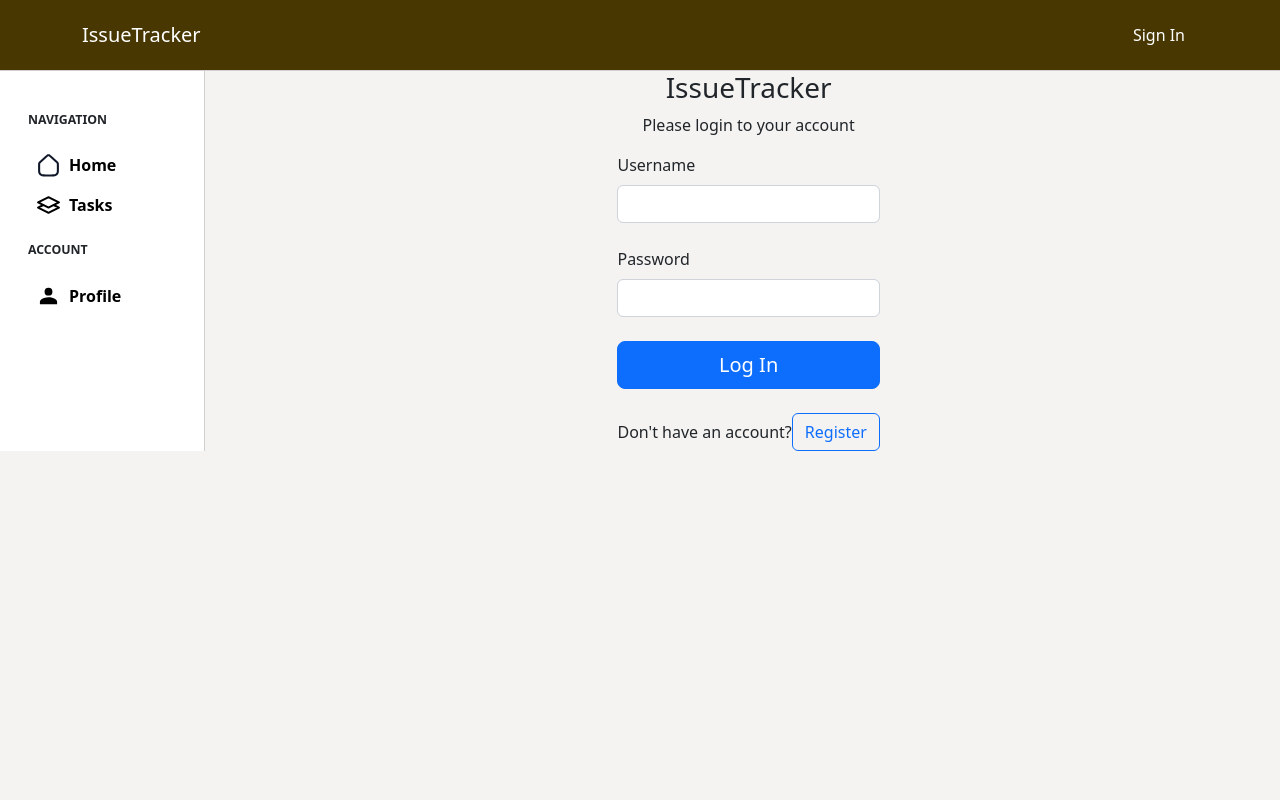
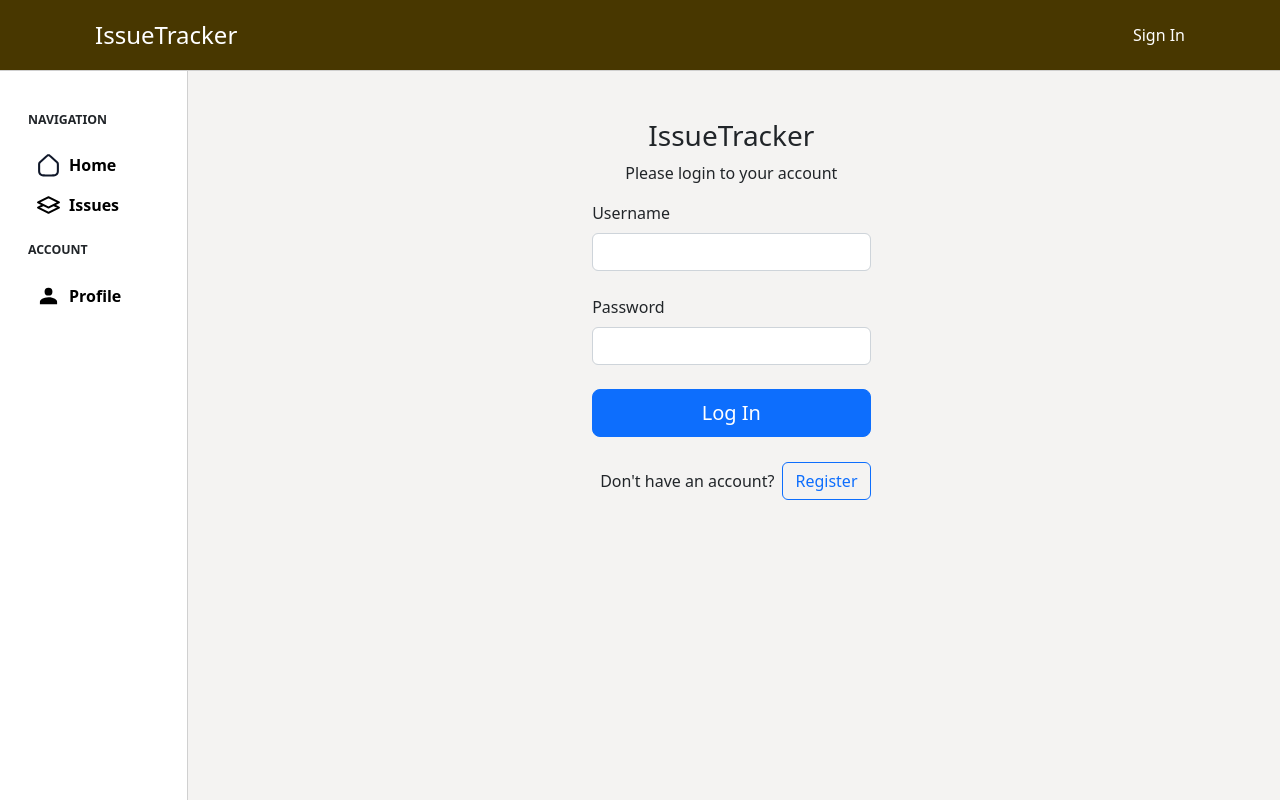
Before and after one commit to jchen2190/issue-tracker-client, a React (Create React App) app: page /login in a window 1280 px wide. Shown: the top 800 px of the page. Built offline with nearby package versions, Linux system fonts and the light colour scheme; no server answers.

Commit message:
fix sidebar, +spacing styles, +info to onetask

```diff
--- a/src/App.css
+++ b/src/App.css
@@ -1,5 +1,8 @@
+html {
+  box-sizing: border-box;
+}
 body {
-  background-color: #F4F3F2
+  background-color: #F4F3F2;
 }
 .navheader {
   border-bottom: 1px solid rgb(208, 208, 208);
@@ -8,17 +11,19 @@ body {
 .navheader button, .navheader a {
   color: white;
 }
-.navbar-brand:active {
-  color: #FFC100;
+.navheader .brand a{
+  text-decoration: none;
+  font-size: 1.5rem;
 }
-.navheader button:hover, .navheader a:hover
+.navheader button:hover, .navheader a:hover,
 .navheader button:active, .navheader a:active {
   color: #FFC100;
-  border: 1px solid white;
 }
 .navsidebar {
   background-color: white;
   border-right: rgb(208, 208, 208) 1px solid;
+  max-width: 200px;
+  padding-bottom: 70%;
 }
 .navsidebar span {
   text-transform: uppercase;
--- a/src/App.js
+++ b/src/App.js
@@ -16,7 +16,7 @@ function App() {
         <div className="app row">
             <NavHeader />
 
-            <div className="col-2 navsidebar">
+            <div className="col-2 navsidebar d-none d-sm-none d-md-none d-lg-block">
                 <NavSidebar />
             </div>
             <div className="col-10">
--- a/src/components/AddTask.js
+++ b/src/components/AddTask.js
@@ -72,7 +72,7 @@ function AddTask() {
     }
 
     return (
-        <div className="d-flex container align-items-center row mb-4">
+        <div className="d-flex container align-items-center row my-4">
             <div>
                 <button type="button" className="btn btn-primary mb-3 justify-content-center rounded-pill" onClick={toggleEditing}>
                     { isEditing ? "- Cancel New Issue" : "+ Add New Issue" }
@@ -99,6 +99,7 @@ function AddTask() {
                             <textarea
                                 className="form-control"
                                 value={description}
+                                rows="3"
                                 required
                                 onChange={(e) => setDescription(e.target.value)} />
                         </div>
--- a/src/components/LogIn.js
+++ b/src/components/LogIn.js
@@ -54,7 +54,7 @@ function LogIn() {
     }
 
     return (
-        <div className="d-flex container justify-content-center align-items-center">
+        <div className="d-flex container justify-content-center align-items-center mt-5">
             <form onSubmit={handleSubmit}>
                 <h3 className="d-flex justify-content-center">IssueTracker</h3>
                 <p className="d-flex justify-content-center">Please login to your account</p>
@@ -67,15 +67,19 @@ function LogIn() {
                     <input value={password} type="password" name="password" className="form-control" onChange={(e)=>setPassword(e.target.value)}/>
                 </div>
                 {
-                    success ? message : <button type="submit" className="btn btn-primary btn-lg w-100 mb-4">Log In</button>
+                    success ? message :
+                    <>
+                        <button type="submit" className="btn btn-primary btn-lg w-100 mb-4">Log In</button>
+                        <div className="d-flex justify-content-center align-items-center">
+                            <p className="m-0 p-2">Don't have an account?</p>
+                            <button className="btn btn-outline-primary" onClick={handleClick}>Register</button>
+                        </div>
+                    </>
                 }
                 {
                     error ? message : <></>
                 }
-                <div className="d-flex justify-content-center align-items-center">
-                    <p className="m-0">Don't have an account?</p>
-                    <button className="btn btn-outline-primary" onClick={handleClick}>Register</button>
-                </div>
+
             </form>
         </div>
     );
--- a/src/components/NavHeader.js
+++ b/src/components/NavHeader.js
@@ -55,12 +55,12 @@ function NavHeader() {
         <div className="navheader">
             <Navbar>
                 <Container>
-                    <Navbar.Brand href="/">IssueTracker</Navbar.Brand>
+                    <div className="brand"><a className="btn" href="/">IssueTracker</a></div>
                     <Navbar.Toggle aria-controls="basic-navbar-nav" />
                     <Navbar.Collapse id="basic-navbar-nav">
                         <Nav className="me-auto">
-                            {/* <Nav.Link href="/">Home</Nav.Link> */}
-                            {/* <Nav.Link href="/tasklist">Issues</Nav.Link> */}
+                            <Nav.Link href="/" className="d-md-block d-lg-none">Home</Nav.Link>
+                            <Nav.Link href="/tasklist" className="d-md-block d-lg-none">Issues</Nav.Link>
                         </Nav>
                         <Navbar.Text>
                             <div className="is-user">
--- a/src/components/NavSidebar.js
+++ b/src/components/NavSidebar.js
@@ -10,8 +10,8 @@ function NavSidebar() {
     return (
       <Navbar>
         <Container>
-          <Navbar.Toggle aria-controls="basic-navbar-nav " />
-          <Navbar.Collapse id="basic-navbar-nav ">
+          <Navbar.Toggle aria-controls="basic-navbar-nav" />
+          <Navbar.Collapse id="basic-navbar-nav">
             <Nav className="flex-column my-3">
               <span className="m-3">Navigation</span>
               <li className="d-flex mx-4">
@@ -19,8 +19,8 @@ function NavSidebar() {
                 <Nav.Link href="/">Home</Nav.Link>
               </li>
               <li className="d-flex mx-4">
-                <img src={taskIcon} alt="tasks" />
-                <Nav.Link href="/tasklist">Tasks</Nav.Link>
+                <img src={taskIcon} alt="issues" />
+                <Nav.Link href="/tasklist">Issues</Nav.Link>
               </li>
               <span className="m-3">Account</span>
               <li className="d-flex mx-4">
--- a/src/components/Profile.js
+++ b/src/components/Profile.js
@@ -66,7 +66,7 @@ function Profile() {
                     </div>
                     <button onClick={onLogOut}> Log Out </button>
                 </div>
-                : <div>Log in to see your profile</div>
+                : <h4 className="mt-5"><a href="/login">Log in</a> to see your profile</h4>
             }
         </div>
     )
--- a/src/components/SignUp.js
+++ b/src/components/SignUp.js
@@ -45,7 +45,7 @@ function SignUp () {
     }
 
     return (
-        <div className="d-flex container justify-content-center align-items-center">
+        <div className="d-flex container justify-content-center align-items-center mt-5">
             <form onSubmit={handleSubmit}>
                 <h3 className="d-flex justify-content-center">IssueTracker</h3>
                 <p className="d-flex justify-content-center">Register</p>
@@ -65,7 +65,7 @@ function SignUp () {
                     error && <p style={{color:'red'}}>{error}</p>
                 }
                 <div className="d-flex justify-content-center align-items-center">
-                    <p className="m-0">Already have an account?</p>
+                    <p className="m-0 p-2">Already have an account?</p>
                     <button className="btn btn-outline-primary" onClick={handleClick}>Login here.</button>
                 </div>
             </form>
--- a/src/components/TaskList.js
+++ b/src/components/TaskList.js
@@ -22,7 +22,7 @@ function Tasklist() {
         <h1>Issues</h1>
         <AddTask />
 
-        <table className="tasklist table table-md table-striped table-hover container border border-secondary">
+        <table className="tasklist table table-md table-striped table-hover container border border-secondary bg-light">
           <thead>
             <tr className="border border-dark p-3">
               <th scope="col" className="text-center m-0">#</th>
```
Also changed, not shown: src/components/OneTask.js (+18 -3 lines).
